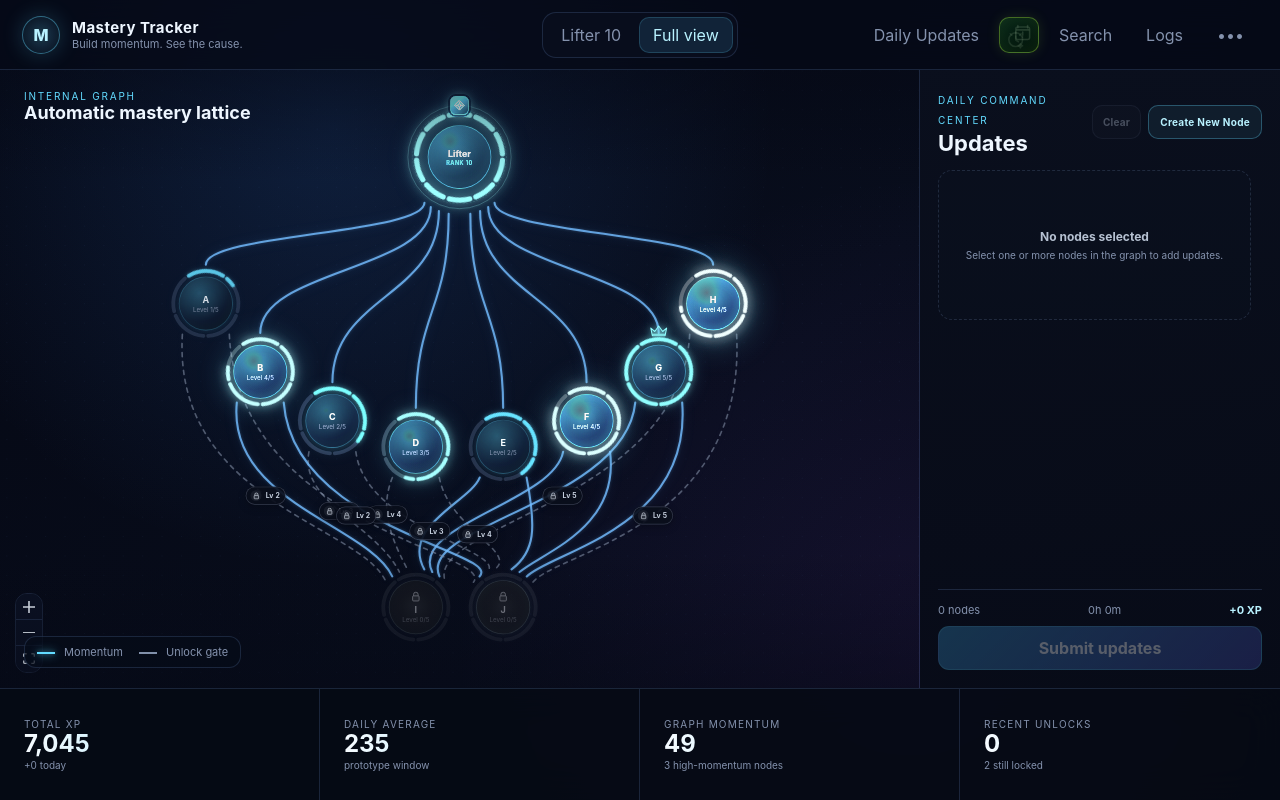
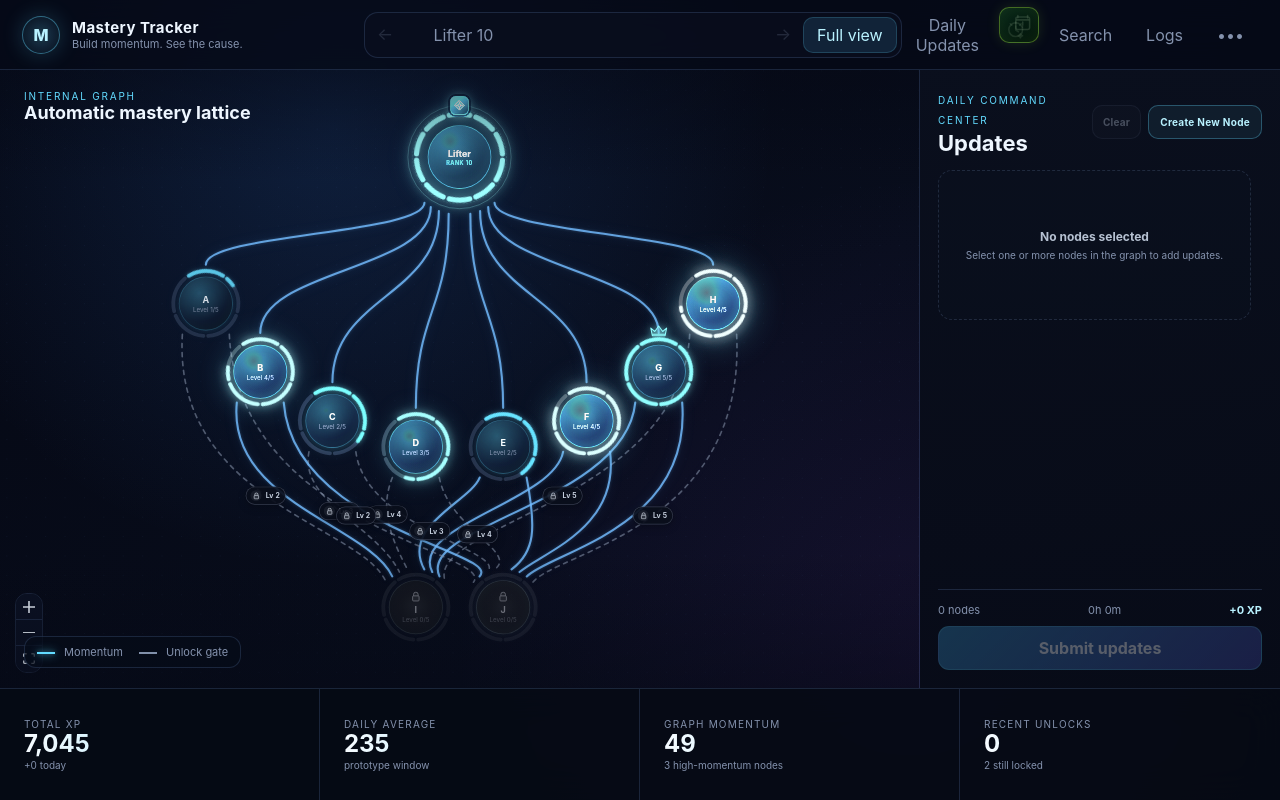
Before and after one commit to JudeaDumont/mastery-tracker, a React (Vite) app in the folder src/renderer/: page / in a window 1280 px wide. Built offline with nearby package versions, Linux system fonts and the light colour scheme.

Commit message:
Add navigable root tab system: implement scrolling support, dynamic root visibility based on count, and improved tab styling

```diff
--- a/src/renderer/src/App.tsx
+++ b/src/renderer/src/App.tsx
@@ -12,6 +12,7 @@ import { isLocked, levelFor } from './xp'
 
 const CAMERA_DEBUG_EVENT = 'mastery-camera-debug'
 const CAMERA_DEBUG_MAX_LINES = 100
+const ROOT_TABS_VISIBLE = 3
 
 function App(): ReactElement {
   const roots = useMastery((state) => state.roots)
@@ -25,6 +26,7 @@ function App(): ReactElement {
   const [cameraDebugLines, setCameraDebugLines] = useState<string[]>([])
   const [dailyUpdatesOpen, setDailyUpdatesOpen] = useState(false)
   const [deadlinesOpen, setDeadlinesOpen] = useState(false)
+  const [rootTabStart, setRootTabStart] = useState(0)
 
   useEffect(() => {
     const onCameraDebug = (event: Event): void => {
@@ -38,6 +40,11 @@ function App(): ReactElement {
     window.addEventListener(CAMERA_DEBUG_EVENT, onCameraDebug)
     return () => window.removeEventListener(CAMERA_DEBUG_EVENT, onCameraDebug)
   }, [])
+
+  useEffect(() => {
+    const maximumStart = Math.max(0, roots.length - ROOT_TABS_VISIBLE)
+    setRootTabStart((current) => Math.min(current, maximumStart))
+  }, [roots.length])
 
   const closeDailyUpdates = useCallback((): void => {
     setDailyUpdatesOpen(false)
@@ -73,6 +80,10 @@ function App(): ReactElement {
   const hasOpportuneToday = xpLedger.some(
     (entry) => entry.opportuneOn && deadlineStatus(entry.opportuneOn) === 'today'
   )
+  const maximumRootTabStart = Math.max(0, roots.length - ROOT_TABS_VISIBLE)
+  const visibleRoots = roots.slice(rootTabStart, rootTabStart + ROOT_TABS_VISIBLE)
+  const canShowPreviousRoots = rootTabStart > 0
+  const canShowNextRoots = rootTabStart < maximumRootTabStart
 
   return (
     <div className="app-shell">
@@ -86,7 +97,18 @@ function App(): ReactElement {
         </div>
 
         <nav className="view-tabs" aria-label="Graph view">
-          {roots.slice(0, 3).map((root) => {
+          <button
+            className="view-tabs__arrow"
+            type="button"
+            aria-label="Show previous root tabs"
+            disabled={!canShowPreviousRoots}
+            onClick={() => setRootTabStart((current) => Math.max(0, current - 1))}
+          >
+            <span aria-hidden="true">←</span>
+          </button>
+
+          <div className="view-tabs__window">
+            {visibleRoots.map((root) => {
               const level = Math.min(
                 10,
                 skills
@@ -98,14 +120,29 @@ function App(): ReactElement {
                   key={root.id}
                   className={`view-tab ${graphView.rootId === root.id ? 'view-tab--active' : ''}`}
                   type="button"
+                  title={`${root.title} ${level}`}
                   onClick={() => requestGraphView(root.id)}
                 >
                   {root.title} {level}
                 </button>
               )
             })}
+          </div>
+
           <button
-            className={`view-tab ${graphView.rootId === undefined ? 'view-tab--active' : ''}`}
+            className="view-tabs__arrow"
+            type="button"
+            aria-label="Show next root tabs"
+            disabled={!canShowNextRoots}
+            onClick={() =>
+              setRootTabStart((current) => Math.min(maximumRootTabStart, current + 1))
+            }
+          >
+            <span aria-hidden="true">→</span>
+          </button>
+
+          <button
+            className={`view-tab view-tab--full ${graphView.rootId === undefined ? 'view-tab--active' : ''}`}
             type="button"
             onClick={() => requestGraphView()}
           >
--- a/src/renderer/src/assets/main.css
+++ b/src/renderer/src/assets/main.css
@@ -61,13 +61,54 @@ button { color: inherit; }
 .brand small { color: var(--muted); font-size: 11px; }
 
 .view-tabs {
-  display: flex; gap: 4px; padding: 4px;
+  display: grid;
+  grid-template-columns: 32px minmax(0, 1fr) 32px auto;
+  align-items: center;
+  gap: 4px;
+  width: clamp(430px, 42vw, 650px);
+  min-width: 0;
+  padding: 4px;
   border: 1px solid var(--line); border-radius: 14px;
   background: rgba(10, 16, 31, .72);
+}
+.view-tabs__window {
+  min-width: 0;
+  display: grid;
+  grid-template-columns: repeat(3, minmax(0, 1fr));
+  gap: 4px;
 }
 .view-tab, .top-actions button {
   border: 0; background: transparent; cursor: pointer;
   padding: 8px 14px; border-radius: 10px; color: var(--muted);
+}
+.view-tab {
+  min-width: 0;
+  overflow: hidden;
+  text-overflow: ellipsis;
+  white-space: nowrap;
+}
+.view-tab--full { min-width: max-content; }
+.view-tabs__arrow {
+  width: 32px;
+  height: 32px;
+  display: grid;
+  place-items: center;
+  padding: 0;
+  border: 0;
+  border-radius: 9px;
+  color: var(--muted);
+  background: transparent;
+  cursor: pointer;
+  font-size: 17px;
+  line-height: 1;
+}
+.view-tabs__arrow:hover:not(:disabled) {
+  color: var(--cyan-2);
+  background: rgba(99, 219, 255, .08);
+}
+.view-tabs__arrow:disabled {
+  opacity: .22;
+  cursor: default;
 }
 .view-tab:hover, .top-actions button:hover { color: var(--text); background: rgba(255,255,255,.05); }
 .view-tab--active {
```
Also changed, not shown: 1 other file (tests, documents, lock files or other folders). Lines whose indentation alone changed are shown as unchanged.
